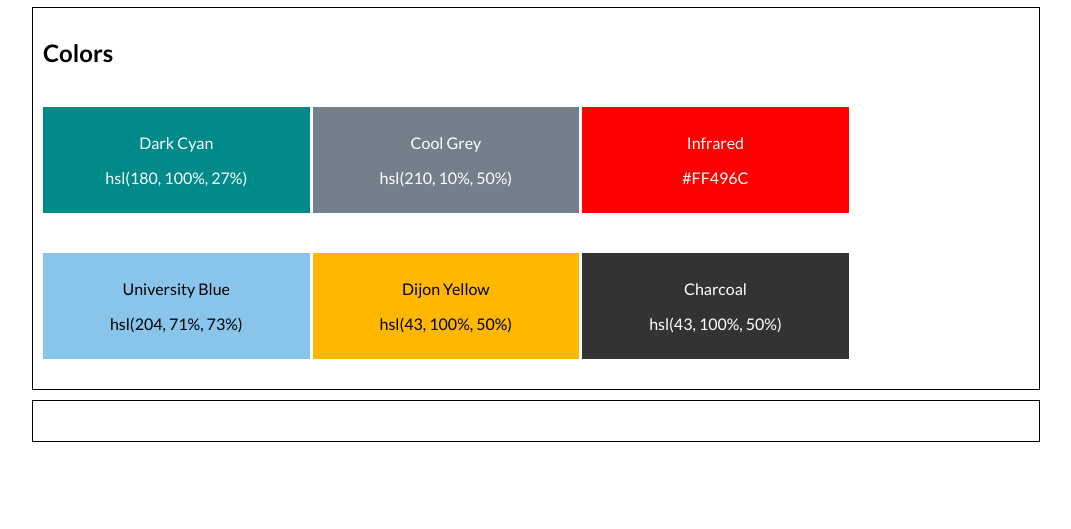
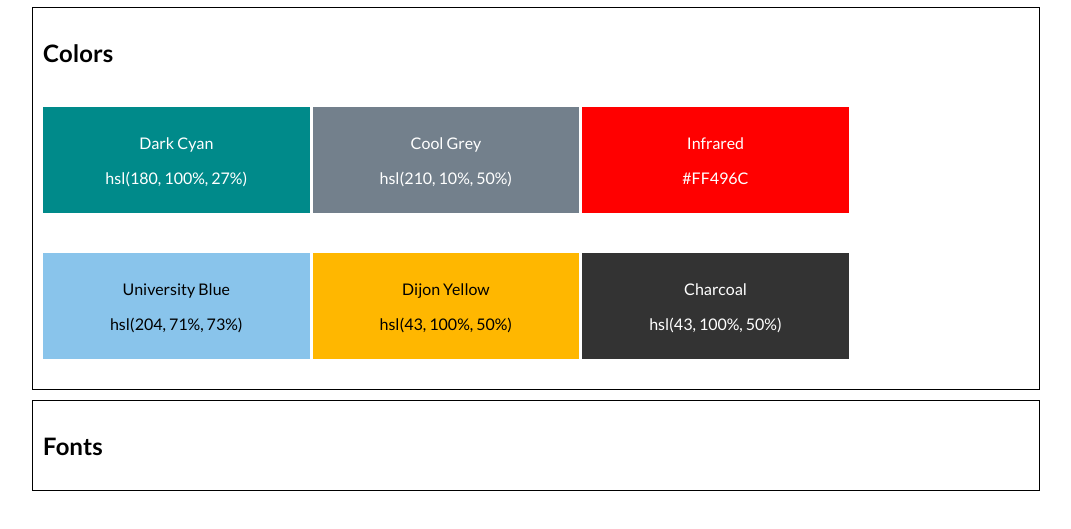
Before and after one commit to jjunglen/Website-Design-System, a plain HTML site: page starting/index.html in a window 1280 px wide. Shown: the part 123-652 px from the top of the page, without its empty margins (104-1175 px from the left). Drawn offline with Linux system fonts and the light colour scheme.

Commit message:
small work (dont want to lose)

```diff
--- a/starting/index.html
+++ b/starting/index.html
@@ -40,7 +40,10 @@
         </div>
     </div>
     <div class="font container">
-        <h2></h2>
+        <h2>Fonts</h2>
+        <div class="">
+
+        </div>
     </div>
 </body>
 </html>
```
